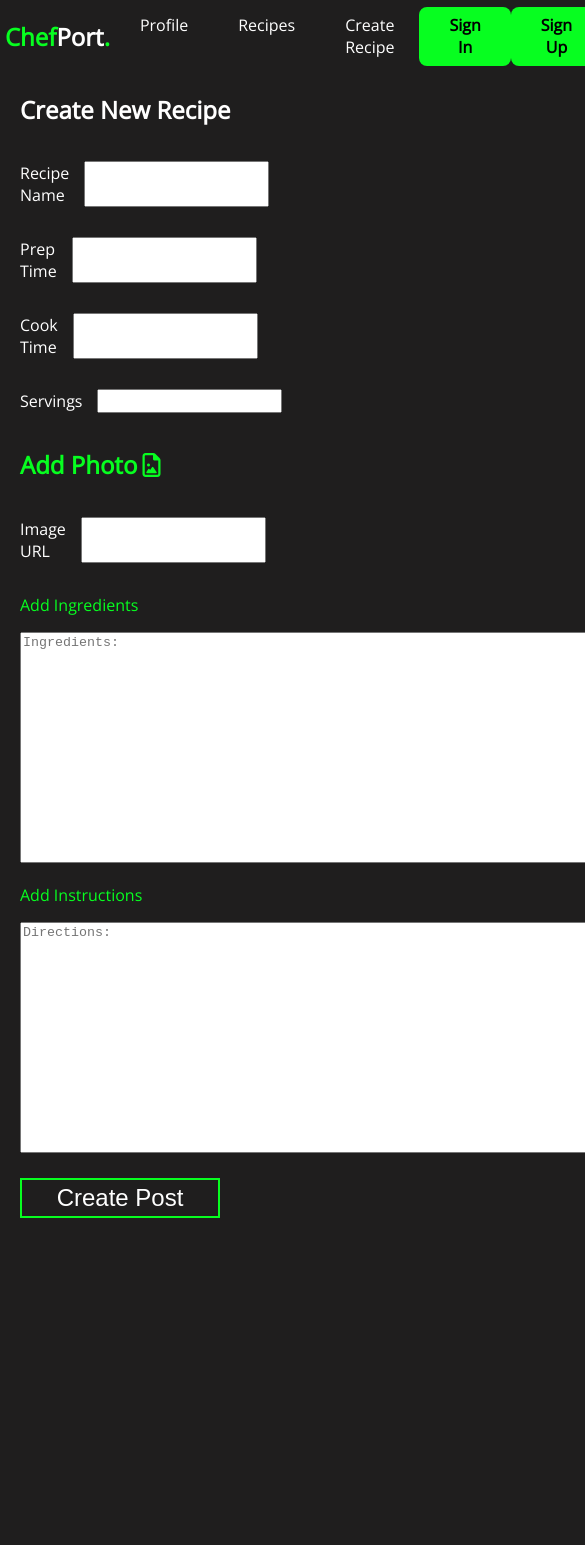
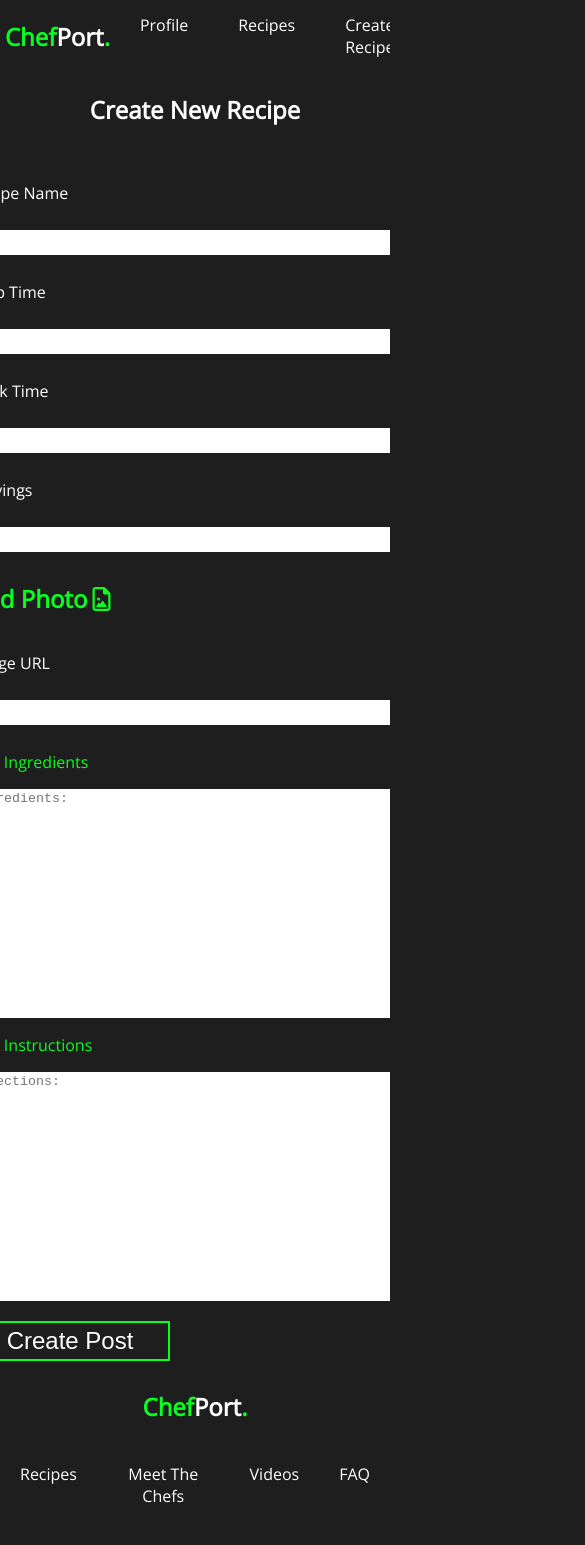
Before and after one commit to bschatzj/chefstuff, a React (Create React App) app: page /add-recipe in a window 390 px wide. Shown: the top 1545 px of the page, 585 px wide, since content can reach past the window. Before the commit the page ends 1238 px from the top, so only its background shows below. Built offline with nearby package versions, Linux system fonts and the light colour scheme.

Commit message:
responsive recipe form & footer

```diff
--- a/src/App.js
+++ b/src/App.js
@@ -1,36 +1,36 @@
-import React from "react";
-import "./App.css";
-import { Route } from "react-router-dom";
-import "./styles.scss";
-import Login from "./components/Login";
-import CreateAccount from "./components/CreateAccount";
-import ChefDashboard from "./components/ChefDashboard";
-import CreateRecipe from "./components/CreateRecipe";
-import EditProfilePicture from "./components/EditProfilePicture";
-import EditAbout from "./components/EditAbout";
-import EditInfo from "./components/EditInfo";
-import Footer from "./components/Footer";
-import GuestDashboard from "./components/GuestDashboard";
-import ChefRecipe from "./components/ChefRecipe";
+import React from 'react';
+import './App.css';
+import { Route } from 'react-router-dom';
+import './styles.scss';
+import Login from './components/Login';
+import CreateAccount from './components/CreateAccount';
+import ChefDashboard from './components/ChefDashboard';
+import CreateRecipe from './components/CreateRecipe';
+import EditProfilePicture from './components/EditProfilePicture';
+import EditAbout from './components/EditAbout';
+import EditInfo from './components/EditInfo';
+import Footer from './components/Footer';
+import GuestDashboard from './components/GuestDashboard';
+import ChefRecipe from './components/ChefRecipe';
 
-import PrivateRoute from "./components/PrivateRoute";
-import Nav from "./components/Nav";
+import PrivateRoute from './components/PrivateRoute';
+import Nav from './components/Nav';
 
 function App() {
   return (
-    <div className="App">
+    <div className='App'>
       <Nav />
 
-      <Route exact path="/" component={CreateAccount} />
-      <Route exact path="/login" component={Login} />
-      <Route path="/add-recipe" component={CreateRecipe} />
-      <PrivateRoute path="/chefdashboard/:id" component={ChefDashboard} />
-      <Route path="/edit-profile-picture/:id" component={EditProfilePicture} />
-      <Route path="/edit-about/:id" component={EditAbout} />
-      <Route path="/edit-info/:id" component={EditInfo} />
-      <Route path="/recipe/:id" component={ChefRecipe} />
-      <Route path="/guestdashboard" component={GuestDashboard} />
-      {/* <Footer /> */}
+      <Route exact path='/' component={CreateAccount} />
+      <Route exact path='/login' component={Login} />
+      <Route path='/add-recipe' component={CreateRecipe} />
+      <PrivateRoute path='/chefdashboard/:id' component={ChefDashboard} />
+      <Route path='/edit-profile-picture/:id' component={EditProfilePicture} />
+      <Route path='/edit-about/:id' component={EditAbout} />
+      <Route path='/edit-info/:id' component={EditInfo} />
+      <Route path='/recipe/:id' component={ChefRecipe} />
+      <Route path='/guestdashboard' component={GuestDashboard} />
+      <Footer />
     </div>
   );
 }
--- a/src/components/CreateRecipe.js
+++ b/src/components/CreateRecipe.js
@@ -1,41 +1,41 @@
-import React, { useState } from "react";
-import { connect } from "react-redux";
-import { addRecipe } from "../utils/actions";
-import { Link } from "react-router-dom";
+import React, { useState } from 'react';
+import { connect } from 'react-redux';
+import { addRecipe } from '../utils/actions';
+import { Link } from 'react-router-dom';
 
 const CreateRecipe = props => {
-  const userId = localStorage.getItem("userId");
+  const userId = localStorage.getItem('userId');
   const [newRecipe, setNewRecipe] = useState({
-    recipe_name: "",
-    prep_time: "",
-    cook_time: "",
-    servings: "",
-    recipe_photo: "",
-    ingredients: "",
-    instructions: "",
+    recipe_name: '',
+    prep_time: '',
+    cook_time: '',
+    servings: '',
+    recipe_photo: '',
+    ingredients: '',
+    instructions: '',
     user_id: userId
   });
-  console.log("this is the new recipe", newRecipe);
+  console.log('this is the new recipe', newRecipe);
 
   const handleSubmit = e => {
     e.preventDefault();
     props.addRecipe(newRecipe);
-    props.history.push(`/chefdashboard/${localStorage.getItem("userId")}`);
+    props.history.push(`/chefdashboard/${localStorage.getItem('userId')}`);
   };
   const handleChanges = e => {
     setNewRecipe({ ...newRecipe, [e.target.name]: e.target.value });
   };
   return (
-    <div>
-      <h2 className="title">Create New Recipe</h2>
-      <div className="add-form">
+    <div className='create-recipe-container'>
+      <h2 className='title'>Create New Recipe</h2>
+      <div className='add-form'>
         <form onSubmit={handleSubmit}>
           <span>
             <p>Recipe Name</p>
             <input
-              className="name"
-              type="text"
-              name="recipe_name"
+              className='name'
+              type='text'
+              name='recipe_name'
               value={newRecipe.recipe_name}
               onChange={handleChanges}
             />
@@ -43,8 +43,8 @@ const CreateRecipe = props => {
           <span>
             <p>Prep Time</p>
             <input
-              type="text"
-              name="prep_time"
+              type='text'
+              name='prep_time'
               value={newRecipe.prep_time}
               onChange={handleChanges}
             />
@@ -52,8 +52,8 @@ const CreateRecipe = props => {
           <span>
             <p>Cook Time</p>
             <input
-              type="text"
-              name="cook_time"
+              type='text'
+              name='cook_time'
               value={newRecipe.cook_time}
               onChange={handleChanges}
             />
@@ -61,55 +61,55 @@ const CreateRecipe = props => {
           <span>
             <p>Servings</p>
             <input
-              type="text"
-              name="servings"
+              type='text'
+              name='servings'
               value={newRecipe.servings}
               onChange={handleChanges}
             />
           </span>
 
           <h2>
-            Add Photo<i class="fa fa-file-image-o"></i>
+            Add Photo<i class='fa fa-file-image-o'></i>
           </h2>
 
           <span>
             <p>Image URL</p>
             <input
-              className="name"
-              type="text"
-              name="recipe_photo"
+              className='name'
+              type='text'
+              name='recipe_photo'
               value={newRecipe.recipe_photo}
               onChange={handleChanges}
             />
           </span>
-          <div>
-            <p className="bottom-text">Add Ingredients</p>
+          <div className='create-recipe-textarea'>
+            <p className='bottom-text'>Add Ingredients</p>
             <textarea
-              className="ingredients"
-              type="text"
-              name="ingredients"
-              placeholder="Ingredients:"
-              rows="15"
-              cols="100"
+              className='ingredients'
+              type='text'
+              name='ingredients'
+              placeholder='Ingredients:'
+              rows='15'
+              cols='100'
               value={newRecipe.ingredients}
               onChange={handleChanges}
             ></textarea>
           </div>
-          <div>
-            <p className="bottom-text">Add Instructions</p>
+          <div className='create-recipe-textarea'>
+            <p className='bottom-text'>Add Instructions</p>
             <textarea
-              className="directions"
-              type="text"
-              name="instructions"
-              placeholder="Directions:"
-              rows="15"
-              cols="100"
+              className='directions'
+              type='text'
+              name='instructions'
+              placeholder='Directions:'
+              rows='15'
+              cols='100'
               value={newRecipe.instructions}
               onChange={handleChanges}
             ></textarea>
           </div>
           {/* <Link to={`/chefdashboard/${localStorage.getItem("userId")}`}> */}
-          <button type="submit">Create Post</button>
+          <button type='submit'>Create Post</button>
           {/* </Link> */}
         </form>
       </div>
--- a/src/components/Footer.js
+++ b/src/components/Footer.js
@@ -7,7 +7,7 @@ import instagram from '../instagram.svg';
 const Footer = () => {
   return (
     <>
-      <footer>
+      <footer className='footer-container'>
         <h2>
           <span className='logo'>Chef</span>
           <span style={{ color: '#fff' }}>Port</span>
--- a/src/components/RecipeCard.js
+++ b/src/components/RecipeCard.js
@@ -1,9 +1,9 @@
-import React from "react";
+import React from 'react';
 
 export default function RecipeCard(props) {
   return (
-    <div className="dashboard-card">
-      <img width="200px" src={props.img} />
+    <div className='dashboard-card'>
+      <img width='200px' src={props.img} />
       <h3>{props.title}</h3>
       <p>{props.info}</p>
     </div>
--- a/src/styles.scss
+++ b/src/styles.scss
@@ -1,11 +1,11 @@
-@import url("https://fonts.googleapis.com/css?family=Open+Sans&display=swap");
+@import url('https://fonts.googleapis.com/css?family=Open+Sans&display=swap');
 * {
   box-sizing: border-box;
   outline: none;
 }
 
 body {
-  font-family: "Open Sans", sans-serif;
+  font-family: 'Open Sans', sans-serif;
   background-color: #1f1e1e;
 }
 
@@ -245,7 +245,19 @@ body {
 
 .add-form {
   // border: 2px solid red;
-  // width: 60%;
+  width: 65%;
+  display: flex;
+  justify-content: center;
+  align-items: center;
+
+  @media (max-width: 1000px) {
+    width: 80%;
+  }
+
+  @media (max-width: 500px) {
+    width: 100%;
+    margin: 20px 10px;
+  }
   h2 {
     color: #07fe20;
 
@@ -260,26 +272,53 @@ body {
   text-align: left;
 
   form {
-    width: 60%;
+    display: flex;
+    flex-direction: column;
+    align-items: flex-start;
+    justify-content: center;
 
     span {
       display: flex;
+      flex-direction: column;
+      align-items: flex-start;
 
-      p {
-        width: 100px;
+      @media (max-width: 1000px) {
+        flex-direction: column;
+        text-align: left;
       }
 
+      // p {
+      //   width: 100px;
+      // }
+
       input {
-        margin: 15px;
+        margin: 10px 0;
         width: 200px;
+        border-radius: 3px;
+        border: none;
+        padding: 5px;
+
+        @media (max-width: 1000px) {
+          width: 450px;
+        }
       }
 
       .type,
       .name,
       .theme {
         width: 400px;
+        @media (max-width: 1000px) {
+          width: 450px;
+        }
       }
     }
+  }
+
+  .create-recipe-textarea {
+    display: flex;
+    flex-direction: column;
+    align-items: start;
+    justify-content: center;
   }
 
   h2 {
@@ -292,15 +331,23 @@ body {
 
   textarea {
     margin-left: 0;
+    border-radius: 3px;
+    border: none;
     // width: 100%;
   }
 
   .ingredients {
     // height: 400px;
+    @media (max-width: 1000px) {
+      width: 100%;
+    }
   }
 
   .directions {
     // height: 300px;
+    @media (max-width: 1000px) {
+      width: 100%;
+    }
   }
 
   .notes {
@@ -452,12 +499,40 @@ body {
 
 /* Jadon G. Styling */
 
+/* Create Recipe */
+.create-recipe-container {
+  display: flex;
+  flex-direction: column;
+  justify-content: center;
+  align-items: center;
+}
+
 /*Logo*/
 .logo {
   color: #07fe20;
 }
 
 /*Footer*/
+html,
+body {
+  height: 100%;
+  position: relative;
+}
+
+.App {
+  min-height: 100vh;
+  overflow: hidden;
+  display: block;
+  position: relative;
+  padding-bottom: 250px;
+}
+
+.footer-container {
+  position: absolute;
+  bottom: 0;
+  width: 100%;
+}
+
 .footer-links {
   display: flex;
   flex-direction: row;
```
Also changed, not shown: src/components/GuestDashboard.js (+31 -31 lines).
